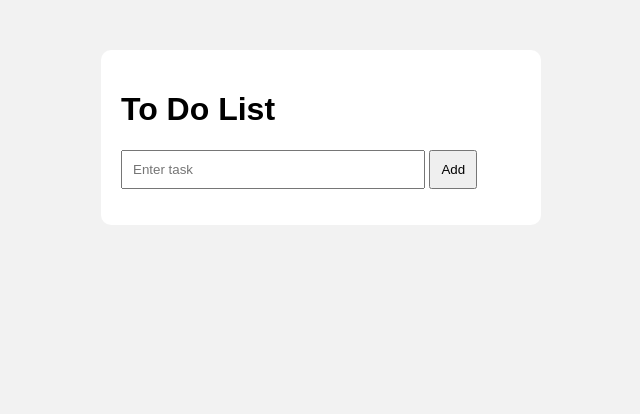
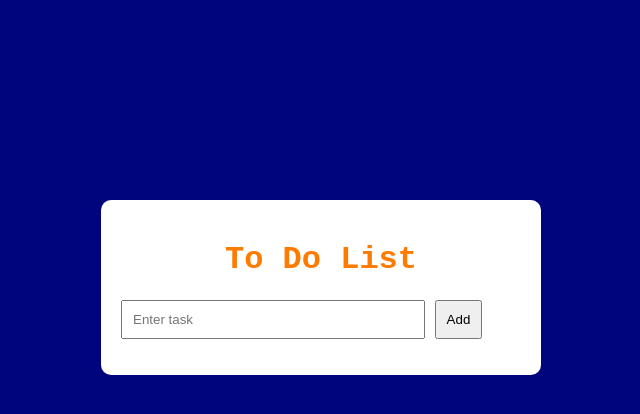
Before and after one commit to fatehhundal/flask-to-do-list, a Flask app: page / in a window 1280 px wide. Shown: the top 414 px of the page, without its empty margins (319-959 px from the left). Run offline with Flask 3, Linux system fonts and the light colour scheme.

Commit message:
style.css

```diff
--- a/static/style.css
+++ b/static/style.css
@@ -1,19 +1,26 @@
 body {
-    font-family: Arial, Helvetica, sans-serif;
-    background: #f2f2f2;
+    font-family: 'Courier New', Courier, monospace;
+    background: #00047d;
+}
+
+h1 {
+    text-align: center;
 }
 
 .container {
     width: 400px;
     margin: 50px auto;
+    margin-top: 200px;
     background: white;
     padding: 20px;
     border-radius: 10px;
+    color: rgb(255, 123, 0);
 }
 
 input {
     width: 70%;
     padding: 10px;
+    color: rgb(255, 123, 0);
 }
 
 button {
@@ -23,3 +30,7 @@ button {
 li {
     margin-top: 10px;
 }
+
+a {
+    color: #00047d;
+}
```
